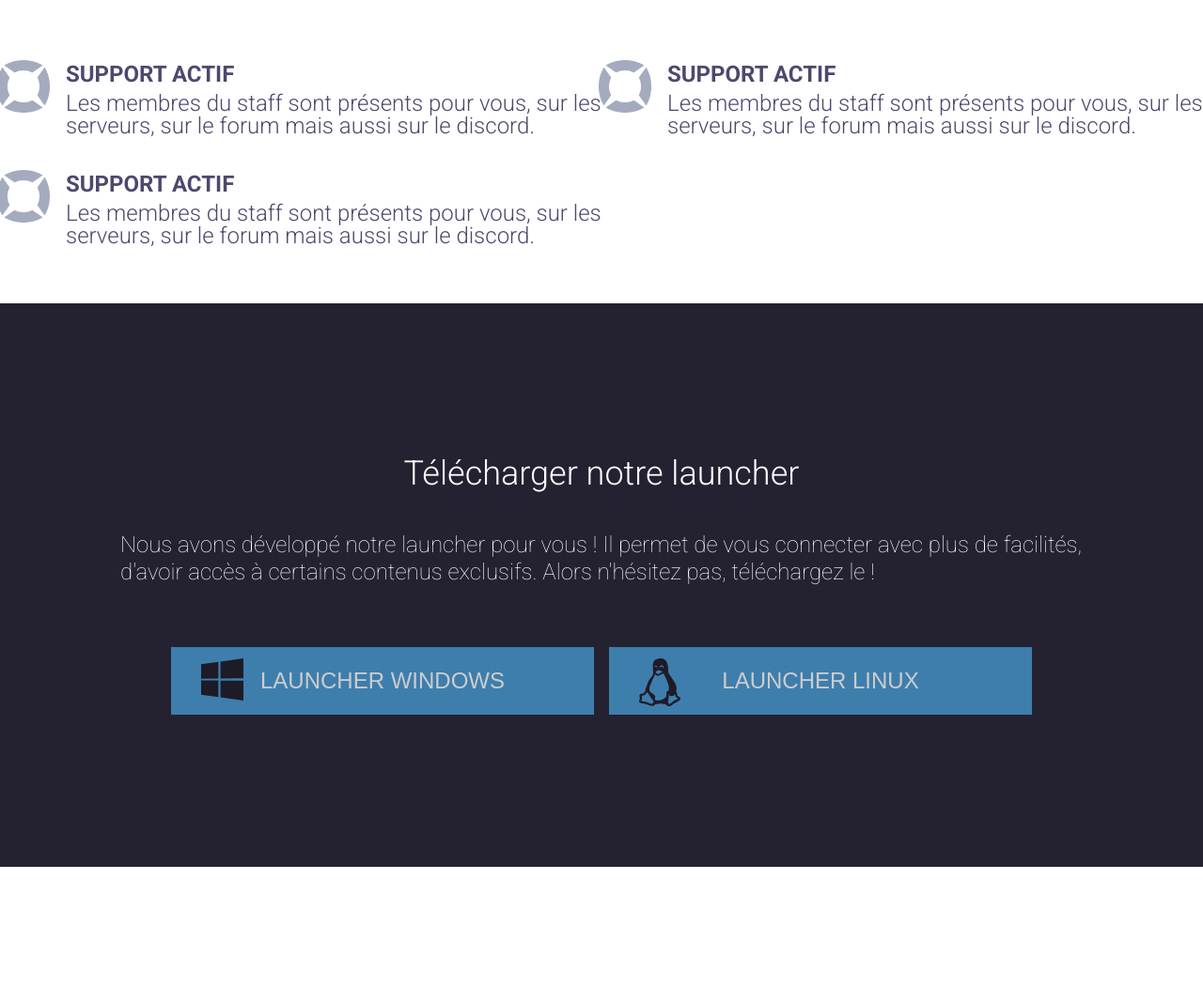
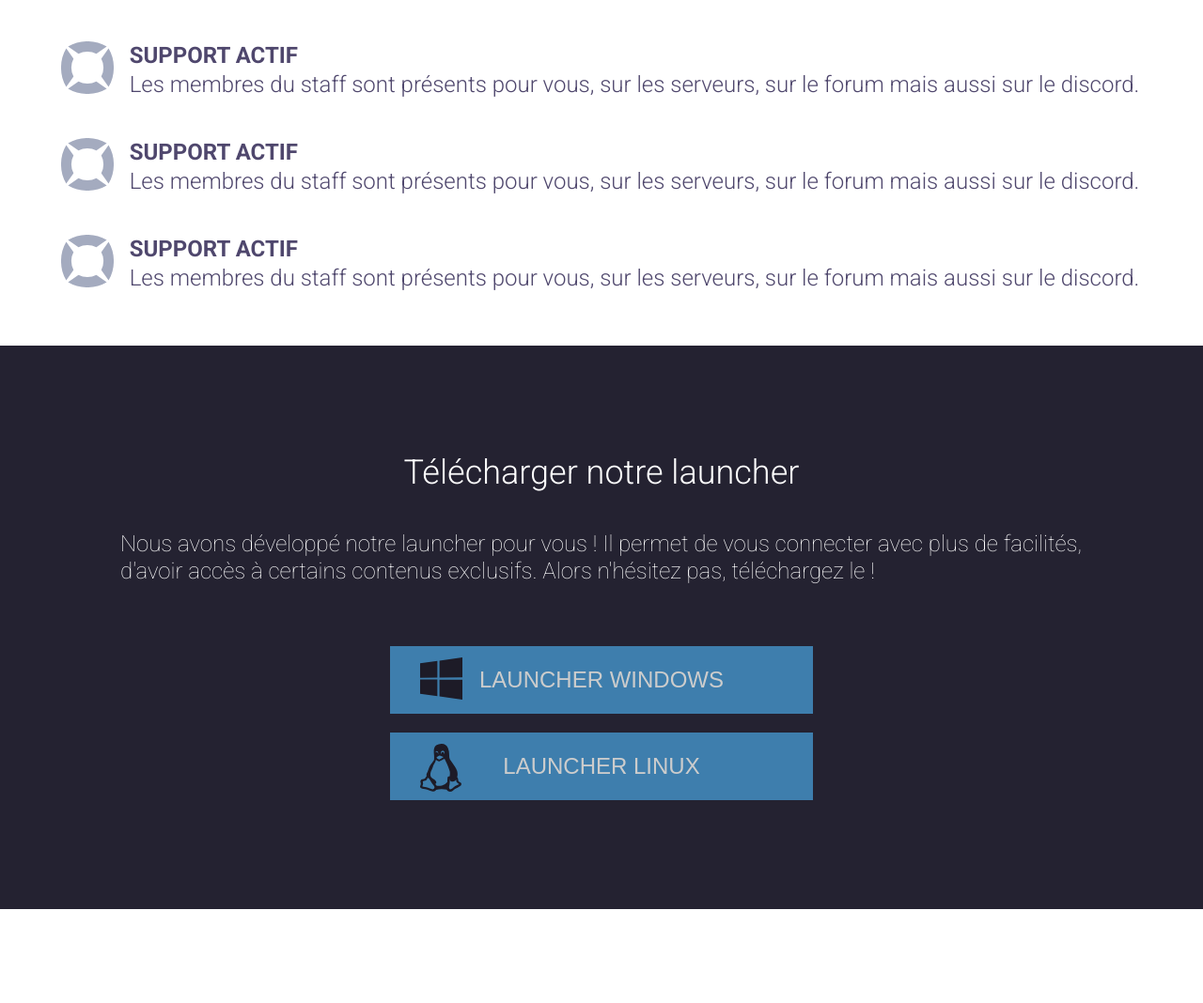
Before and after one commit to Mineaurion/Website_new, a PHP site: page / in a window 1280 px wide. Shown: the part 995-2063 px from the top of the page at 94% size. Run offline with PHP 8.4, Linux system fonts and the light colour scheme.

Commit message:
Update app.css for responsive
Add first version of the responsive

```diff
--- a/assets/css/app.css
+++ b/assets/css/app.css
@@ -236,9 +239,9 @@ nav {
 
 /* FEATURES */
 .features {
-  display: grid;
+  display: flex;
   margin-top: 60px;
-  grid-template-columns: repeat(3, 1fr);
+  flex-direction: row;
   justify-content: center;
   align-items: center;
   font-size: 24px;
@@ -293,12 +296,12 @@ nav {
   font-weight: 200;
   line-height: 29px;
 }
-#btns {
+.btns {
   display: flex;
   flex-direction: row;
   margin-top: 65px;
 }
-#btns > a {
+.btns > a {
   text-decoration: none;
 }
 .btn-launcher {
@@ -329,7 +332,7 @@ nav {
   left: 32px;
   top: 12px;
 }
-#btn-launcher-linux {
+.btn-launcher-linux {
   margin-left: 16px;
 }
 
@@ -552,12 +555,19 @@ position: absolute;
     width: auto;
   }
   .features {
-    grid-template-columns: repeat(2, 1fr);
-    justify-items: center;
-    justify-content: space-around;
+    margin-top: 0;
+    flex-direction: column;
+    justify-content: center;
+    align-items: center;
   }
-  .feature:nth-child(3) {
-    margin-top: 30px;
+  .feature {
+    margin-top: 40px;
+  }
+  .feature-logo {
+    margin-left: px;
+  }
+  .feature-text {
+    width: 80%;
   }
   .logo {
     display: none;
@@ -569,6 +579,13 @@ position: absolute;
     width: 80%;
     margin-left: 0;
   }
+  .btns {
+    flex-direction: column;
+  }
+  .btn-launcher-linux {
+    margin-top: 20px;
+    margin-left: 0;
+  }
   .servers {
     grid-template-columns: repeat(3, 1fr);
     justify-items: center;
--- a/assets/js/app.js
+++ b/assets/js/app.js
@@ -29,6 +29,18 @@ btn.addEventListener('click', function(){
 });
 // END GO TO LAUNCHER LINKS
 
+// GO TO SERVERS LIST
+let btnServer = document.getElementsByClassName("server-link")[0];
+let targetServer = document.getElementsByClassName("servers-list")[0];
+
+btnServer.addEventListener('click', function(){
+    targetServer.scrollIntoView({
+        block: 'start',
+        behavior: 'smooth',
+    });
+});
+// END GO TO SERVERS LIST
+
 // GO TO THE TOP
 document.querySelector("#footer-arrow").addEventListener('click', function(){
     window.scroll({
@@ -37,5 +49,3 @@ document.querySelector("#footer-arrow").addEventListener('click', function(){
     });
 });
 // END GO TO THE TOP
-
-// LIST SERVERS
--- a/index.html
+++ b/index.html
@@ -10,7 +10,7 @@
     <link rel="apple-touch-icon" sizes="180x180" href="assets/img/apple-touch-icon.png">
     <link rel="icon" type="image/png" sizes="32x32" href="assets/img//favicon-32x32.png">
     <link rel="icon" type="image/png" sizes="16x16" href="assets/img//favicon-16x16.png">
-    <link rel="manifest" href="assets/img/site.webmanifest">
+    <!-- <link rel="manifest" href="assets/img/site.webmanifest"> -->
     <link rel="mask-icon" href="assets/img/safari-pinned-tab.svg" color="#5bbad5">
     <meta name="msapplication-TileColor" content="#da532c">
     <meta name="theme-color" content="#ffffff">
@@ -48,7 +48,7 @@
                 <a href=""><img src="assets/img/logo.svg" alt=""></a>
             </span>
             <ul class="navbarright">
-                <li><a class="navlink" href="">NOS SERVEURS</a></li>
+                <li><a class="navlink server-link" href="">NOS SERVEURS</a></li>
                 <li><a class="navlink" href="">STATUTS</a></li>
                 <li><a class="navlink" href="">RÈGLEMENT</a></li>
             </ul>
@@ -95,14 +95,14 @@
         <p>Nous avons développé notre launcher pour vous ! Il permet de vous connecter avec plus de facilités, d'avoir accès à certains contenus exclusifs.
             Alors n'hésitez pas, téléchargez le !
         </p>
-        <div id="btns">
+        <div class="btns">
             <a href="" id="btn-launcher-windows">
                 <button class="btn-launcher">
                     <img src="assets/img/Windows.svg" alt="">
                     <span>Launcher Windows</span>
                 </button>
             </a>
-            <a href="" id="btn-launcher-linux">
+            <a href="" class="btn-launcher-linux">
                 <button class="btn-launcher">
                     <img src="assets/img/Linux.svg" alt="">
                     <span>Launcher Linux</span>
```
Also changed, not shown: other parts of assets/css/app.css (+35 -4 lines), assets/img/site.webmanifest (deleted).
